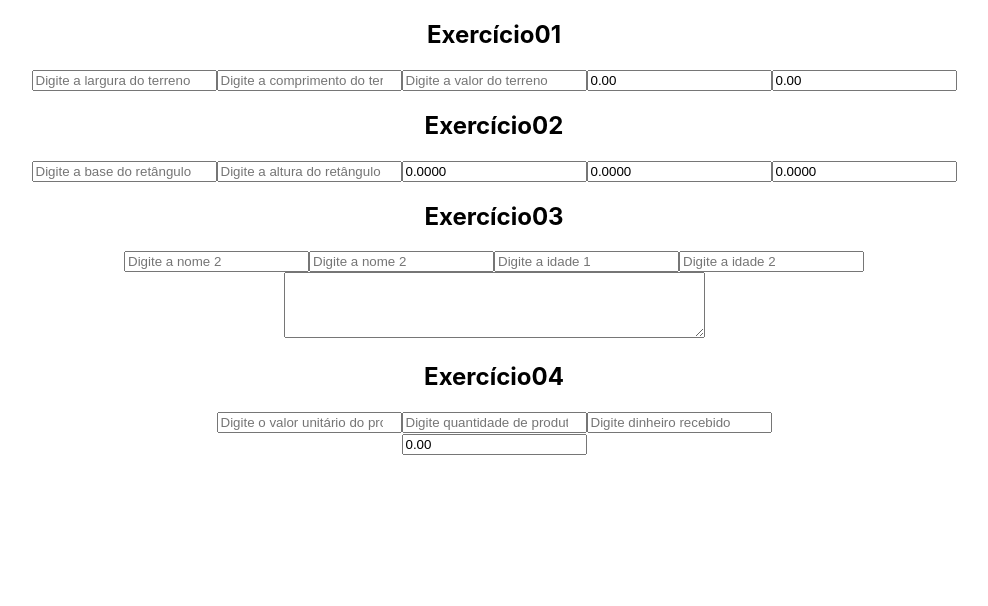
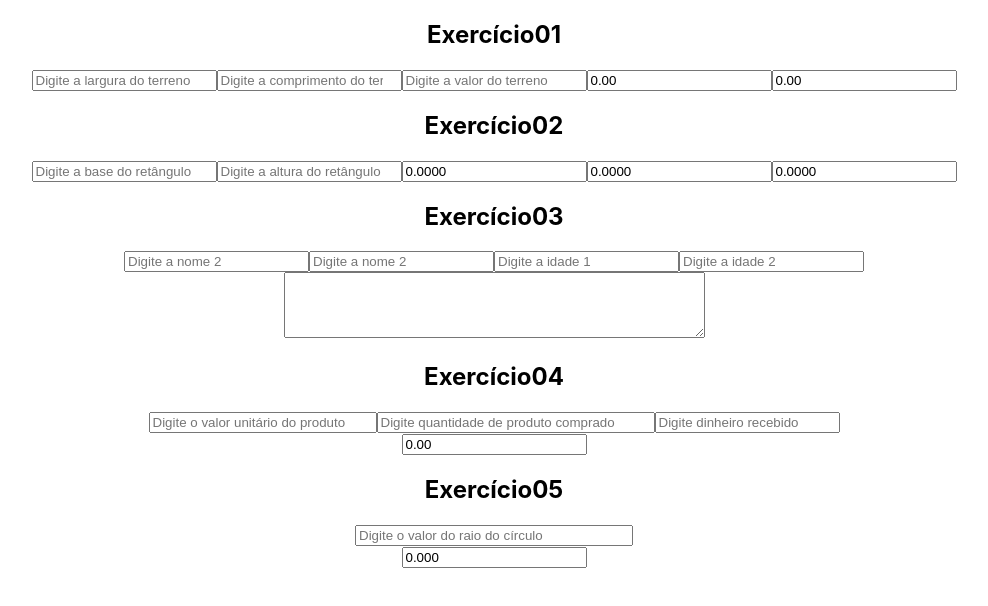
Before and after one commit to FernandoYoneda/Tegra, a React (Create React App) app: page / in a window 1280 px wide. Shown: the top 606 px of the page, without its empty margins (146-1134 px from the left). Built offline with nearby package versions, Linux system fonts and the light colour scheme.

Commit message:
exercicio05

```diff
--- a/src/App.tsx
+++ b/src/App.tsx
@@ -7,6 +7,7 @@ import Execicio01 from "./Exercicio01/exercicio01";
 import Exercicio02 from "./Exercicio02/exercicio02";
 import Exercicio03 from "./Exercicio03/exercicio03";
 import Exercicio04 from "./Exercicio04/exercicio04";
+import Exercicio05 from "./Exercicio05/exercicio05";
 
 function App() {
   return (
@@ -15,6 +16,7 @@ function App() {
       <Exercicio02 />
       <Exercicio03 />
       <Exercicio04 />
+      <Exercicio05 />
     </div>
   );
 }
--- a/src/Exercicio04/exercicio04.tsx
+++ b/src/Exercicio04/exercicio04.tsx
@@ -15,7 +15,7 @@ const Exercicio04 = () => {
       <h2>Exercício04</h2>
       <form>
         <input
-          size={120}
+          style={{ width: "220px" }}
           type="number"
           onChange={(e) =>
             setDados((x) => ({ ...x, precoUnitario: Number(e.target.value) }))
@@ -23,6 +23,7 @@ const Exercicio04 = () => {
           placeholder="Digite o valor unitário do produto"
         />
         <input
+          style={{ width: "270px" }}
           type="number"
           onChange={(e) =>
             setDados((x) => ({
--- /dev/null
+++ b/src/Exercicio05/exercicio05.tsx
@@ -0,0 +1,32 @@
+import { useState } from "react";
+
+const Exercicio05 = () => {
+  const [dados, setDados] = useState({
+    valorRaioCirculo: 0,
+  });
+
+  const area = Math.PI * Math.pow(dados.valorRaioCirculo, 2);
+
+  return (
+    <div>
+      <h2>Exercício05</h2>
+      <form>
+        <input
+          style={{ width: "270px" }}
+          type="number"
+          onChange={(e) =>
+            setDados((x) => ({
+              ...x,
+              valorRaioCirculo: Number(e.target.value),
+            }))
+          }
+          placeholder="Digite o valor do raio do círculo"
+        />
+        <br />
+        <input type="number" value={area.toFixed(3)} />
+      </form>
+    </div>
+  );
+};
+
+export default Exercicio05;
```
